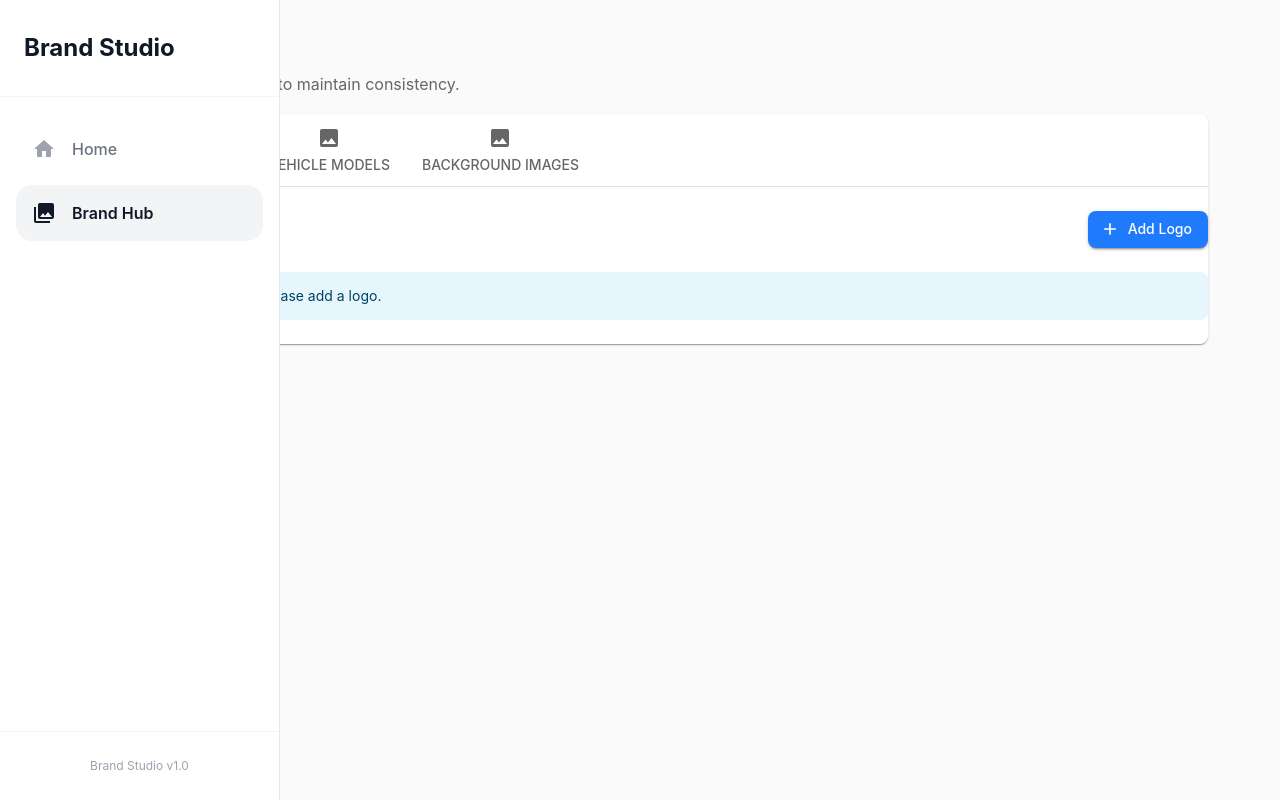
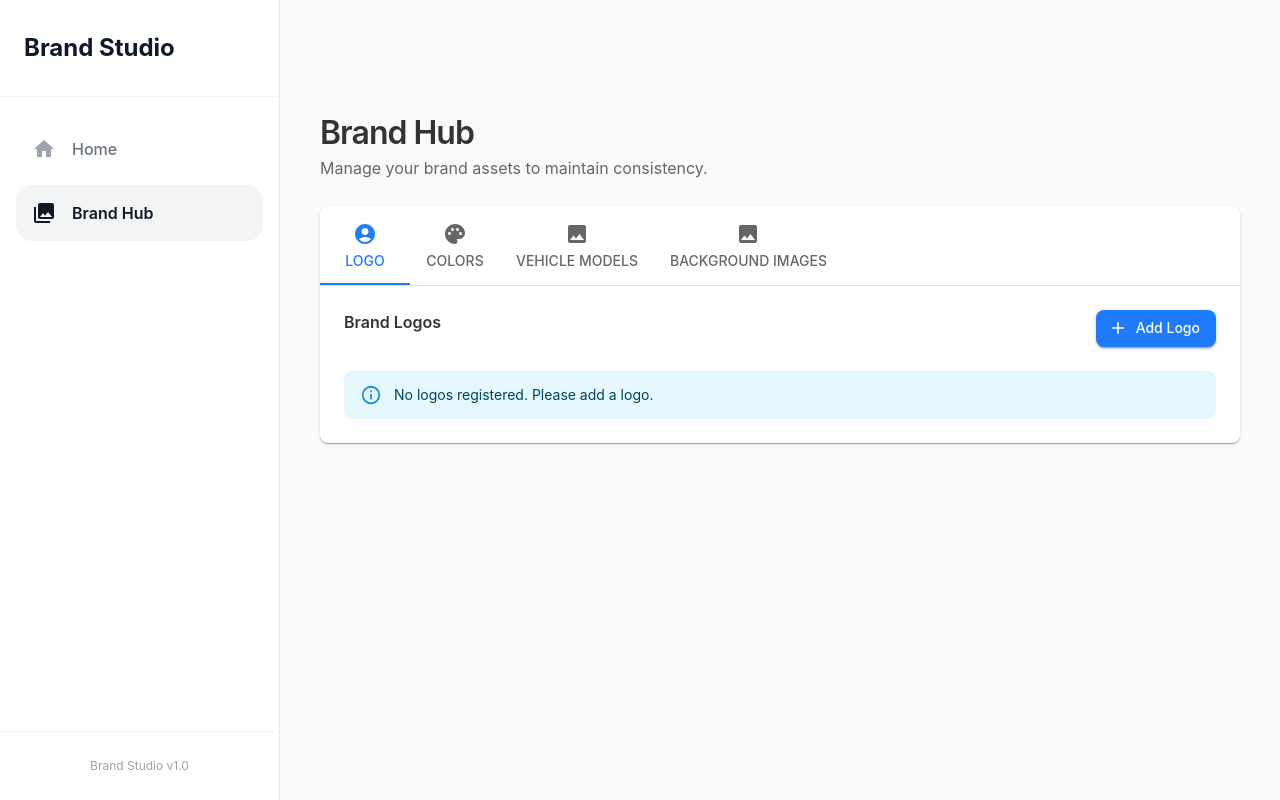
Before and after one commit to heymihyeon/brand-studio, a React (Vite) app: page /brand-hub in a window 1280 px wide. Built offline with nearby package versions, Linux system fonts and the light colour scheme.

Commit message:
feat: ui 간격 수정

```diff
--- a/src/pages/BrandHub.tsx
+++ b/src/pages/BrandHub.tsx
@@ -47,9 +47,9 @@ interface TabPanelProps {
 
 const TabPanel: React.FC<TabPanelProps> = ({ children, value, index }) => {
   return (
-    <div role="tabpanel" hidden={value !== index}>
-      {value === index && <Box sx={{ py: 3 }}>{children}</Box>}
-    </div>
+    <Box role="tabpanel" hidden={value !== index} sx={{p:3}}>
+      {value === index && <Box >{children}</Box>}
+    </Box>
   );
 };
 
@@ -283,17 +283,23 @@ const BrandHub: React.FC = () => {
 
   return (
     <Box sx={{
-      py: 4,
-      px: 4,
+      paddingBottom: 6,
+      paddingTop:14,
       maxWidth: '1200px',
-      margin: '0 auto'
+      margin: '0 auto',
+      paddingLeft: '280px'
     }}>
-        <Typography variant="h4" component="h1" gutterBottom>
-        Brand Hub
+
+      <Typography variant="h2" component="h1" gutterBottom align="left"  sx={{ mb: 0 ,lineHeight:1.3,letterSpacing:"-1px"}}>
+      Brand Hub
       </Typography>
-      <Typography variant="subtitle1" color="text.secondary" paragraph>
+      <Typography variant="subtitle1" color="text.secondary" paragraph sx={{mb:3}}>
         Manage your brand assets to maintain consistency.
       </Typography>
+
+
+
+
 
         <Paper sx={{ width: '100%' }}>
           <Tabs
@@ -301,14 +307,14 @@ const BrandHub: React.FC = () => {
             onChange={(_, newValue) => setCurrentTab(newValue)}
             sx={{ borderBottom: 1, borderColor: 'divider' }}
           >
-            <Tab icon={<LogoIcon />} label="Logo" />
-            <Tab icon={<PaletteIcon />} label="Colors" />
-            <Tab icon={<ImageIcon />} label="Vehicle Models" />
-            <Tab icon={<ImageIcon />} label="Background Images" />
+            <Tab icon={<LogoIcon />} label="Logo" sx={{py:2}}/>
+            <Tab icon={<PaletteIcon />} label="Colors" sx={{py:2}} />
+            <Tab icon={<ImageIcon />} label="Vehicle Models" sx={{py:2}}/>
+            <Tab icon={<ImageIcon />} label="Background Images" sx={{py:2}}/>
           </Tabs>
 
           {/* Logo Management */}
-          <TabPanel value={currentTab} index={0}>
+          <TabPanel value={currentTab} index={0} >
             <Box sx={{ display: 'flex', justifyContent: 'space-between', mb: 3 }}>
               <Typography variant="h6">Brand Logos</Typography>
               <Button
@@ -421,14 +427,14 @@ const BrandHub: React.FC = () => {
             ) : (
               <Grid container spacing={3}>
                 {vehicleModels.map((vehicle) => (
-                  <Grid item xs={12} sm={6} md={4} key={vehicle.id}>
+                  <Grid item size={{md:4,sm:6,xs:12}} key={vehicle.id}>
                     <Card>
                       <CardMedia
                         component="img"
                         height="200"
                         image={vehicle.url}
                         alt={vehicle.name}
-                        sx={{ objectFit: 'contain', bgcolor: 'grey.100' }}
+                        sx={{ objectFit: 'cover', bgcolor: 'grey.100' }}
                       />
                       <CardContent>
                         <Typography variant="h6" noWrap>{vehicle.name}</Typography>
@@ -468,7 +474,7 @@ const BrandHub: React.FC = () => {
             ) : (
               <Grid container spacing={3}>
                 {backgroundImages.map((bg) => (
-                  <Grid item xs={12} sm={6} md={4} key={bg.id}>
+                  <Grid item size={{xs:12,sm:6,md:4}} key={bg.id}>
                     <Card>
                       <CardMedia
                         component="img"
--- a/src/pages/Home.tsx
+++ b/src/pages/Home.tsx
@@ -9,11 +9,22 @@ import {
   CardActionArea,
   CardContent,
   Divider,
+  Table,
+  TableBody,
+  TableCell,
+  TableContainer,
+  TableHead,
+  TableRow,
+  Paper,
+  IconButton,
+  Menu,
+  MenuItem,
 } from '@mui/material';
 import {
   Description as DocumentIcon,
   CampaignOutlined as BannerIcon,
   PhotoCamera as SnsIcon,
+  MoreVert as MoreVertIcon,
 } from '@mui/icons-material';
 import { Category, RecentWork } from '../types';
 import RecentWorkCard from '../components/RecentWorkCard';
@@ -50,6 +61,8 @@ const Home: React.FC = () => {
   const [formatSelectorOpen, setFormatSelectorOpen] = useState(false);
   const [selectedCategory, setSelectedCategory] = useState<Category | null>(null);
   const [availableFormats, setAvailableFormats] = useState<UnifiedFormat[]>([]);
+  const [anchorEl, setAnchorEl] = useState<null | HTMLElement>(null);
+  const [selectedWork, setSelectedWork] = useState<RecentWork | null>(null);
 
   useEffect(() => {
     // 로컬 스토리지에서 최근 작업 불러오기
@@ -240,6 +253,61 @@ const Home: React.FC = () => {
     localStorage.setItem('recentWorks', JSON.stringify(updatedAllWorks));
   };
 
+  const handleMenuOpen = (event: React.MouseEvent<HTMLElement>, work: RecentWork) => {
+    setAnchorEl(event.currentTarget);
+    setSelectedWork(work);
+  };
+
+  const handleMenuClose = () => {
+    setAnchorEl(null);
+    setSelectedWork(null);
+  };
+
+  const handleMenuAction = (action: 'edit' | 'duplicate' | 'delete' | 'rename') => {
+    if (!selectedWork) return;
+
+    switch (action) {
+      case 'edit':
+        handleEdit(selectedWork);
+        break;
+      case 'duplicate':
+        handleDuplicate(selectedWork);
+        break;
+      case 'delete':
+        handleDelete(selectedWork);
+        break;
+      case 'rename':
+        const newName = prompt('Enter new name:', selectedWork.name);
+        if (newName) {
+          handleRename(selectedWork, newName);
+        }
+        break;
+    }
+    handleMenuClose();
+  };
+
+  const formatDate = (date: Date) => {
+    const now = new Date();
+    const diffInMs = now.getTime() - new Date(date).getTime();
+    const diffInHours = Math.floor(diffInMs / (1000 * 60 * 60));
+    const diffInDays = Math.floor(diffInMs / (1000 * 60 * 60 * 24));
+    const diffInMonths = Math.floor(diffInMs / (1000 * 60 * 60 * 24 * 30));
+
+    if (diffInHours < 1) {
+      const diffInMinutes = Math.floor(diffInMs / (1000 * 60));
+      return `${diffInMinutes} minutes ago`;
+    } else if (diffInHours < 24) {
+      return `${diffInHours} hours ago`;
+    } else if (diffInDays < 30) {
+      return `${diffInDays} days ago`;
+    } else if (diffInMonths < 12) {
+      return `${diffInMonths} months ago`;
+    } else {
+      const diffInYears = Math.floor(diffInMonths / 12);
+      return `${diffInYears} year${diffInYears > 1 ? 's' : ''} ago`;
+    }
+  };
+
   const getIcon = (iconName: string) => {
     const iconSize = 48;
     const iconColor = '#000000';
@@ -312,8 +380,7 @@ const Home: React.FC = () => {
   return (
     <Box sx={{
       paddingBottom: 6,
-      paddingTop:16,
-
+      paddingTop:14,
       maxWidth: '1200px',
       margin: '0 auto',
       paddingLeft: '280px'
@@ -407,7 +474,7 @@ const Home: React.FC = () => {
       {/* Recent Works Section */}
       {recentWorks.length > 0 && (
         <Box sx={{ mt: 12 }}>
-          <Divider sx={{ mb: 6 }} />
+
           <Box sx={{ textAlign: 'center', mb: 6 }}>
             <Typography variant="h4" gutterBottom>
               Recent Works
@@ -416,9 +483,11 @@ const Home: React.FC = () => {
               Check your recently worked content and continue editing.
             </Typography>
           </Box>
+
+
           <Grid container spacing={4} justifyContent="center">
             {recentWorks.map((work) => (
-              <Grid item xs={12} sm={6} md={4} key={work.id}>
+              <Grid item size={{xs:12,sm:6,md:6}}  key={work.id}>
                 <RecentWorkCard
                   work={work}
                   onEdit={handleEdit}
```
